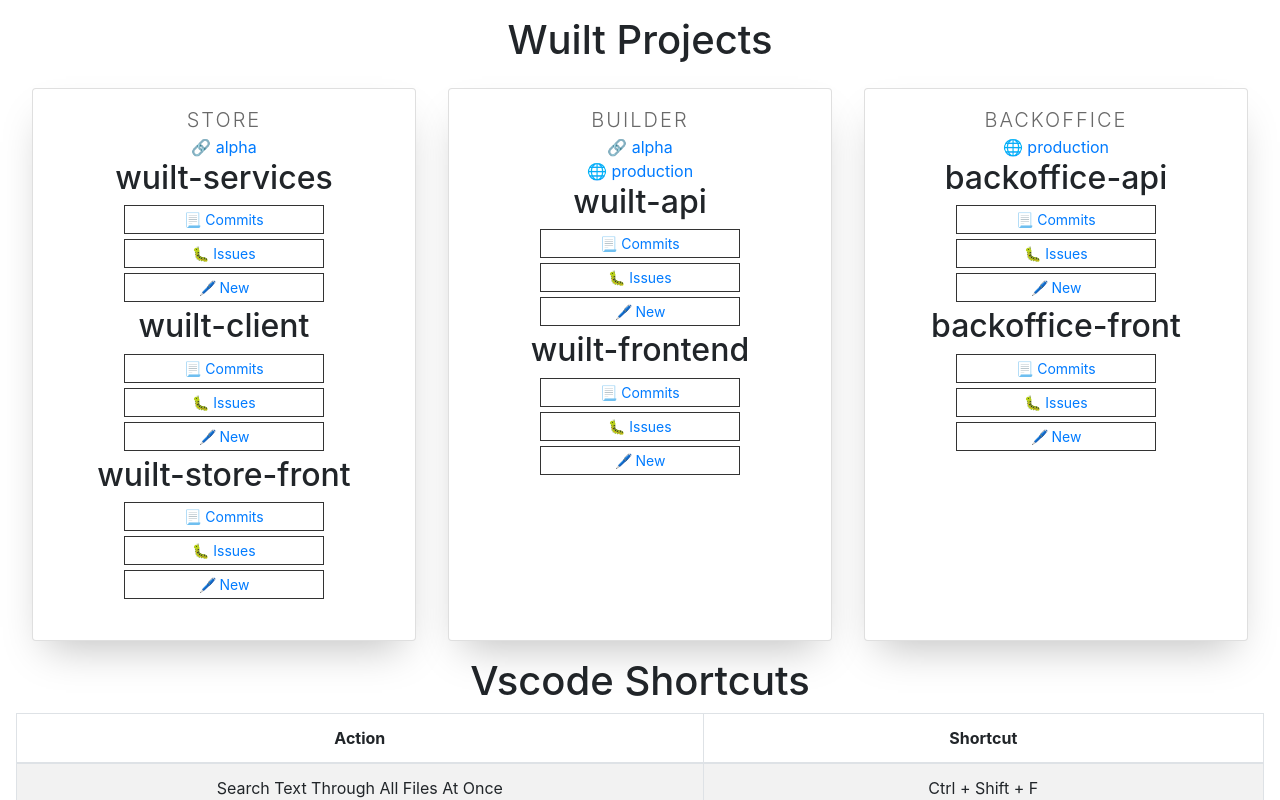
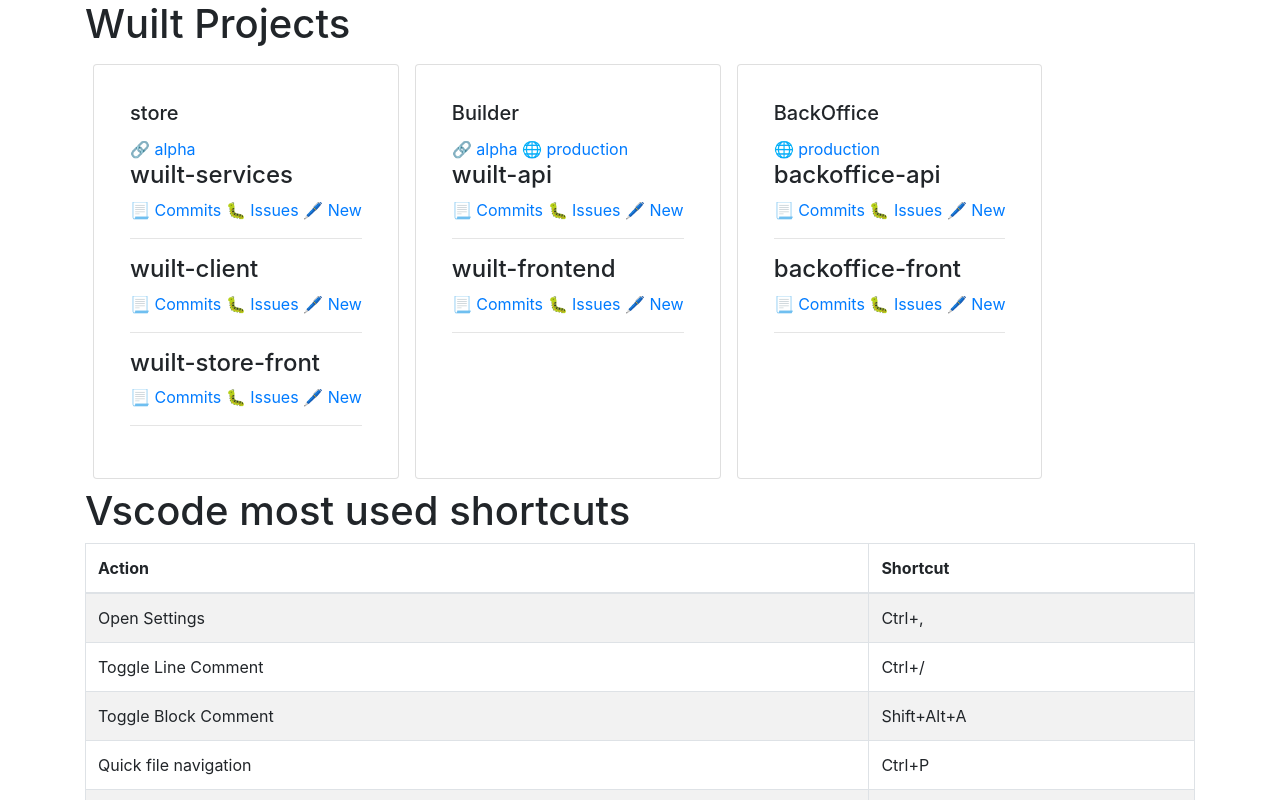
Before and after one commit to MoatazAbdAlmageed/home-page, a React (Create React App) app: page / in a window 1280 px wide. Shown: the top 800 px of the page. Built offline with nearby package versions, Linux system fonts and the light colour scheme.

Commit message:
use bootstrap

```diff
--- a/src/components/Repos.css
+++ b/src/components/Repos.css
@@ -1,48 +1,3 @@
-*,
-*::before,
-*::after {
-  box-sizing: border-box;
-  text-align: center;
-}
-html {
-  background-color: #f0f0f0;
-}
-body {
-  color: #999999;
-  font-family: "Roboto", "Helvetica Neue", Helvetica, Arial, sans-serif;
-  font-style: normal;
-  font-weight: 400;
-  letter-spacing: 0;
-  padding: 1rem;
-  text-rendering: optimizeLegibility;
-  -webkit-font-smoothing: antialiased;
-  -moz-osx-font-smoothing: grayscale;
-  -moz-font-feature-settings: "liga" on;
-}
-a,
-a:visited {
-  text-decoration: none;
-  color: #333;
-}
-a:hover {
-  color: red;
-}
-img {
-  height: auto;
-  max-width: 100%;
-  vertical-align: middle;
-}
-.btn {
-  background-color: white;
-  border: 1px solid #cccccc;
-  color: #696969;
-  padding: 0.5rem;
-  text-transform: lowercase;
-}
-.btn--block {
-  display: block;
-  width: 100%;
-}
 .cards {
   display: flex;
   flex-wrap: wrap;
@@ -50,92 +5,8 @@
   margin: 0;
   padding: 0;
 }
-.cards__item {
+.card {
   display: flex;
   padding: 1rem;
+  margin: 0.5rem;
 }
-@media (min-width: 40rem) {
-  .cards__item {
-    width: 50%;
-  }
-}
-@media (min-width: 56rem) {
-  .cards__item {
-    width: 33.3333%;
-  }
-}
-.card {
-  width: 100%;
-  background-color: white;
-  border-radius: 0.25rem;
-  box-shadow: 0 20px 40px -14px rgba(0, 0, 0, 0.25);
-  display: flex;
-  flex-direction: column;
-  overflow: hidden;
-}
-.card:hover .card__image {
-  filter: contrast(100%);
-}
-.card__content {
-  display: flex;
-  flex: 1 1 auto;
-  flex-direction: column;
-  padding: 1rem;
-}
-.card__image {
-  background-position: center center;
-  background-repeat: no-repeat;
-  background-size: cover;
-  border-top-left-radius: 0.25rem;
-  border-top-right-radius: 0.25rem;
-  filter: contrast(70%);
-  overflow: hidden;
-  position: relative;
-  transition: filter 0.5s cubic-bezier(0.43, 0.41, 0.22, 0.91);
-}
-.card__image::before {
-  content: "";
-  display: block;
-  padding-top: 56.25%;
-}
-@media (min-width: 40rem) {
-  .card__image::before {
-    padding-top: 66.6%;
-  }
-}
-.card__image--flowers {
-  background-image: url(https://unsplash.it/800/600?image=82);
-}
-.card__image--river {
-  background-image: url(https://unsplash.it/800/600?image=11);
-}
-.card__image--record {
-  background-image: url(https://unsplash.it/800/600?image=39);
-}
-.card__image--fence {
-  background-image: url(https://unsplash.it/800/600?image=59);
-}
-.card__title {
-  color: #696969;
-  font-size: 1.25rem;
-  font-weight: 300;
-  letter-spacing: 2px;
-  text-transform: uppercase;
-}
-.card__text {
-  flex: 1 1 auto;
-  font-size: 0.875rem;
-  line-height: 0.5;
-  margin-bottom: 1.25rem;
-}
-
-.card__text a {
-  display: block;
-  display: block;
-  width: 200px;
-  padding: 10px;
-  text-align: center;
-  margin: 5px auto;
-  display: block;
-  border: 1px solid #333;
-}
--- a/src/components/Repos.js
+++ b/src/components/Repos.js
@@ -1,4 +1,5 @@
 import React from "react";
+import Card from "react-bootstrap/Card";
 import "./Repos.css";
 import reposData from "../data/repos.json";
 function Repos() {
@@ -9,10 +10,10 @@
         {reposData.map((project) => {
           return (
             <>
-              <li class="cards__item">
-                <div class="card">
-                  <div class="card__content">
-                    <div class="card__title">{project.name}</div>
+              <Card>
+                <Card.Body>
+                  <Card.Title>{project.name}</Card.Title>
+                  <Card.Text>
                     {project.alpha && (
                       <a target="_blank" href={`${project.alpha}`}>
                         🔗 alpha
@@ -27,7 +28,7 @@
                       {project.repos.map((repo) => {
                         return (
                           <>
-                            <h2>{repo.name}</h2>
+                            <h4>{repo.name}</h4>
                             <a target="_blank" href={`${repo.url}/commits/`}>
                               📃 Commits
                             </a>{" "}
@@ -37,13 +38,14 @@
                             <a target="_blank" href={`${repo.url}/issues/new`}>
                               🖊️ New
                             </a>{" "}
+                            <hr />
                           </>
                         );
                       })}
                     </p>
-                  </div>
-                </div>
-              </li>
+                  </Card.Text>
+                </Card.Body>
+              </Card>
             </>
           );
         })}
--- a/src/components/VSCode.js
+++ b/src/components/VSCode.js
@@ -5,7 +5,7 @@
 export default function VSCode() {
   return (
     <div>
-      <h1>Vscode Shortcuts</h1>
+      <h1>Vscode most used shortcuts</h1>
       <Table striped bordered hover>
         <thead>
           <th>Action</th>
@@ -22,7 +22,7 @@
           })}
         </tbody>
       </Table>
-      <h1>Vscode Snippets</h1>
+      <h1>React Snippets</h1>
       <Table striped bordered hover>
         <thead>
           <tr>
--- a/src/data/vscode.json
+++ b/src/data/vscode.json
@@ -1,4 +1,33 @@
 [
+  {
+    "action": "Open Settings",
+    "shortcut": "Ctrl+,"
+  },
+  {
+    "action": "Toggle Line Comment",
+    "shortcut": "Ctrl+/"
+  },
+  {
+    "action": "Toggle Block Comment",
+    "shortcut": "Shift+Alt+A"
+  },
+  {
+    "action": "Quick file navigation",
+    "shortcut": "Ctrl+P"
+  },
+  {
+    "action": "Command Palette",
+    "shortcut": "Ctrl+Shift+P"
+  },
+  {
+    "action": "selects the word at the cursor, or the next occurrence of the current selection",
+    "shortcut": "Ctrl+D"
+  },
+
+  {
+    "action": "add a selection at each occurrence of the current selected text",
+    "shortcut": "Ctrl+Shift+L"
+  },
   {
     "action": "Search Text Through All Files At Once",
     "shortcut": "Ctrl + Shift + F"
--- a/src/index.js
+++ b/src/index.js
@@ -4,11 +4,14 @@
 import VSCode from "./components/VSCode";
 import reportWebVitals from "./reportWebVitals";
 import "bootstrap/dist/css/bootstrap.min.css";
+import Container from "react-bootstrap/Container";
 
 ReactDOM.render(
   <React.StrictMode>
-    <Repos />
-    <VSCode />
+    <Container>
+      <Repos />
+      <VSCode />
+    </Container>
   </React.StrictMode>,
   document.getElementById("root")
 );
```
Also changed, not shown: 1 other file (tests, documents, lock files or other folders).
